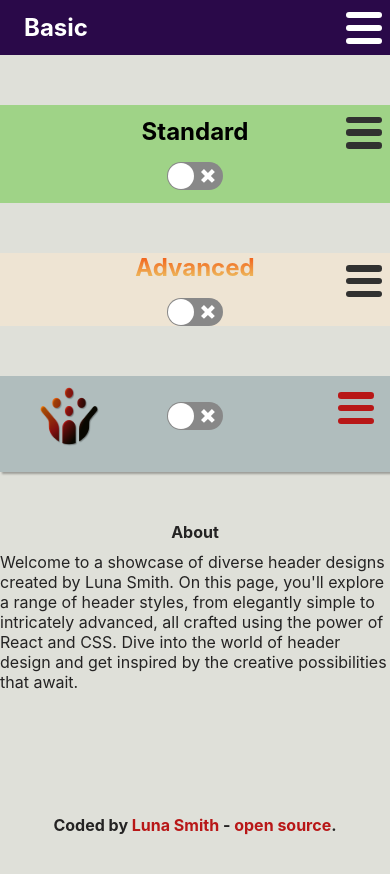
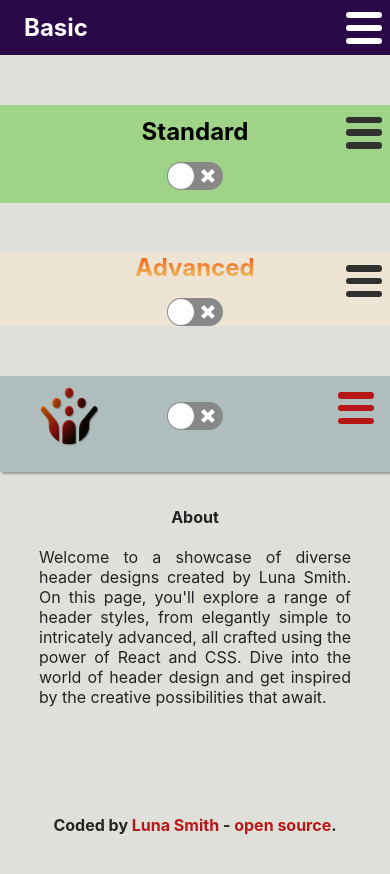
Before and after one commit to Lu-Smith/react_headers, a React (Create React App) app: page /about in a window 390 px wide. Shown: the top 874 px of the page. Built offline with nearby package versions, Linux system fonts and the light colour scheme.

Commit message:
Updated styling in About.tsx

```diff
--- a/src/components/styles/About.css
+++ b/src/components/styles/About.css
@@ -5,5 +5,16 @@
     align-items: center;
     justify-content: center;
     flex-direction: column;
-    gap: 10px;
+    gap: 20px;
 }
+
+.About p {
+    width: 50%;
+    text-align: justify;
+}
+
+@media (max-width: 760px) {
+    .About p {
+        width: 80%;
+    }
+}
```
